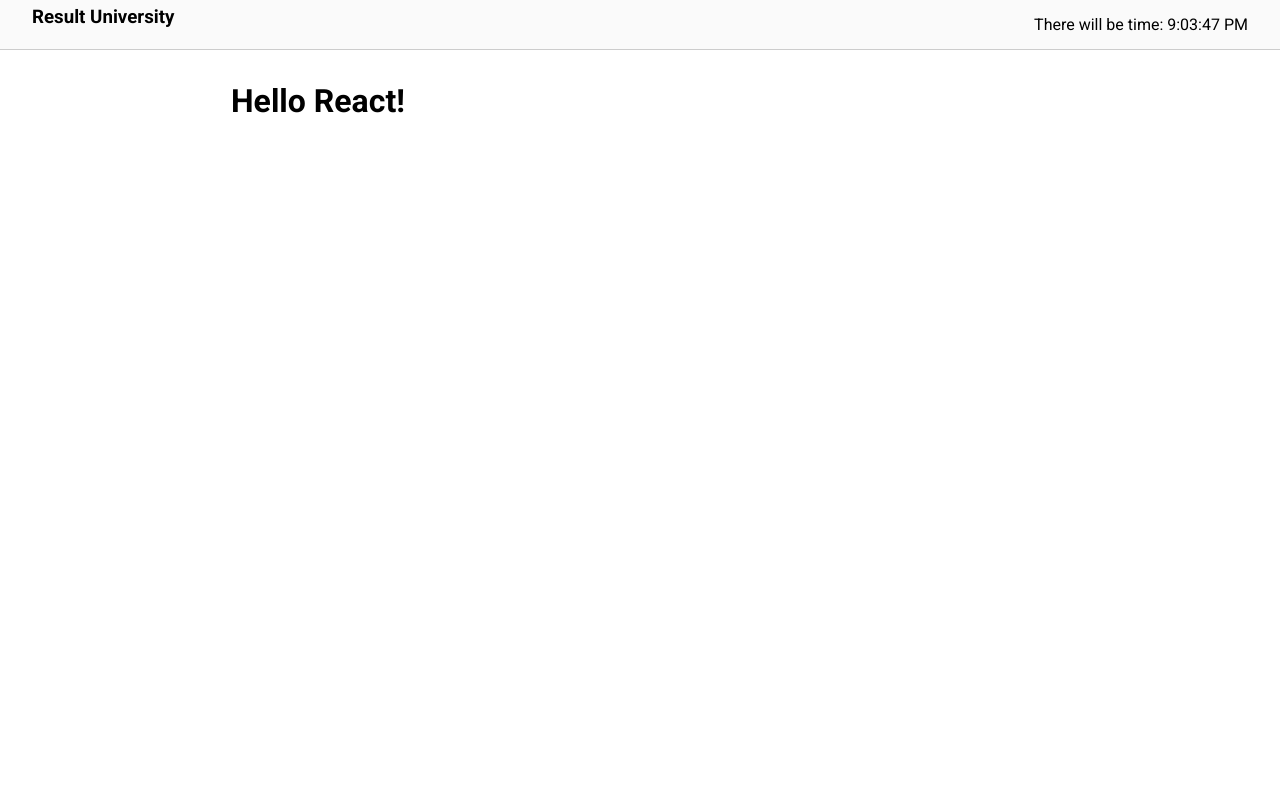
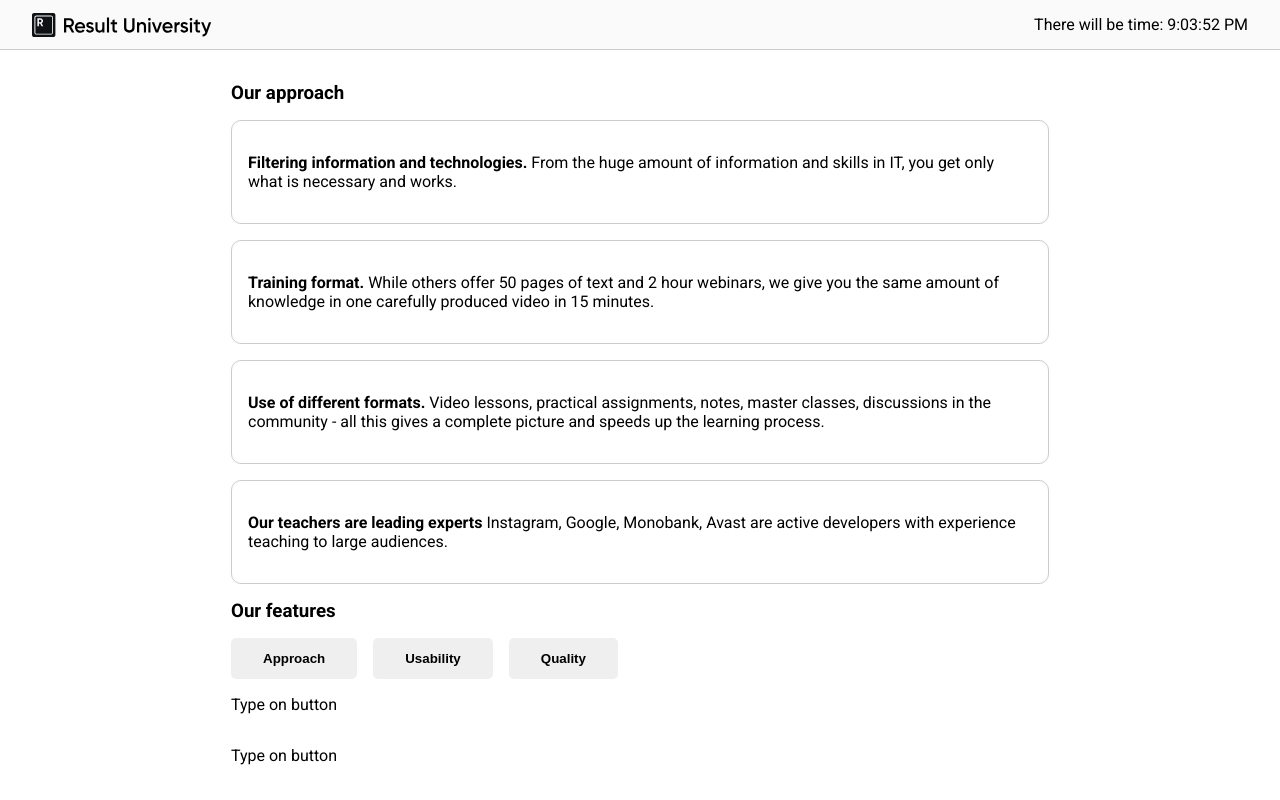
Before and after one commit to pppisar/react-js, a React (Vite) app: page / in a window 1280 px wide. Built offline with nearby package versions, Linux system fonts and the light colour scheme.

Commit message:
Add components, Use hooks and states

```diff
--- a/src/App.jsx
+++ b/src/App.jsx
@@ -1,13 +1,65 @@
 import Header from "./components/Header"
+import ApproachDesc from "./components/ApproachDesc"
+import Button from "./components/Button/Button"
+import { useState } from "react"
+import { ways, differences } from './data'
+
+
+// useState is hook
 
 function App() {
+  // You can't write hooks otside component(App function)
+  // const stateArray = useState("Tap on button")
+  // const content = stateArray[0]
+  // const setContent = stateArray[1]
+
+  const [contentType, setContentType] = useState(null)
+
+  let tabContent = null
+
+  if (contentType) {
+    tabContent = <p>{differences[contentType]}</p>
+  } else {
+    tabContent = <p>Type on button</p>
+  }
+
+  function handleClick(type) {
+    setContentType(type)
+    // content = type
+  }
+
   return (
     <div>
-
       <Header />
 
       <main>
-        <h1>Hello React!</h1>
+        <section>
+          <h3>Our approach</h3>
+          <ul>
+            <ApproachDesc {...ways[0]} />
+            <ApproachDesc {...ways[1]} />
+            <ApproachDesc {...ways[2]} />
+            <ApproachDesc {...ways[3]} />
+          </ul>
+        </section>
+
+        <section>
+          <h3>Our features</h3>
+
+          <Button onClick={() => handleClick('way')}>Approach</Button>
+          <Button onClick={() => handleClick('easy')}>Usability</Button>
+          <Button onClick={() => handleClick('program')}>Quality</Button>
+
+          {/* { contentType ? <p>{ differences[contentType] }</p> : <p>Type on button</p> } */}
+
+          {/* { !contentType ? <p>Type on button</p> : null }
+          { contentType ? <p>{ differences[contentType] }</p> : null } */}
+
+          { !contentType && <p>Type on button</p> }
+          { contentType && <p>{ differences[contentType] }</p> }
+
+          { tabContent }
+        </section>
       </main>
     </div>
   )
--- /dev/null
+++ b/src/components/ApproachDesc.jsx
@@ -0,0 +1,12 @@
+// function ApproachDesc(props) {
+function ApproachDesc({title, description}) {
+  return (
+    <li>
+      <p>
+        <strong>{title}</strong> {description}
+      </p>
+    </li>
+  )
+}
+
+export default ApproachDesc
--- /dev/null
+++ b/src/components/Button/Button.css
@@ -0,0 +1,22 @@
+.button {
+  padding: 0.8rem 2rem;
+  border: none;
+  border-radius: 5px;
+  cursor: pointer;
+  transition: all 0.3s;
+  font-weight: bold;
+  margin-right: 1rem;
+}
+
+.button:hover {
+  opacity: 0.8;
+}
+
+.button:disabled {
+  cursor: not-allowed;
+}
+
+.button.active {
+  background: #3e6ae1;
+  color: #fff;
+}
--- /dev/null
+++ b/src/components/Button/Button.jsx
@@ -0,0 +1,9 @@
+import './Button.css'
+
+export default function Button({ children, onClick }) {
+    // const handleMouseEnter = () => console.log('entered')
+
+    return (
+        <button className='button' onClick={onClick}>{ children }</button>
+    )
+}
--- a/src/components/Header.jsx
+++ b/src/components/Header.jsx
@@ -1,10 +1,21 @@
-const now = new Date()
+import { useState } from 'react'
+import logo from '/logo-name.svg'
 
 function Header() {
+  const [date, setDate] = useState(new Date())
+
+  setInterval(() => {
+    setDate(new Date())
+  }, 1000)
+
   return (
     <header>
-      <h3>Result University</h3>
-      <span>There will be time: { now.toLocaleTimeString() }</span>
+      <img src={logo} alt="" />
+
+      {/* <h3>Result University</h3> */}
+
+
+      <span>There will be time: { date.toLocaleTimeString() }</span>
     </header>
   )
 }
--- a/src/data.js
+++ b/src/data.js
@@ -1,29 +1,29 @@
 export const ways = [
   {
-    title: 'Фильтрация информации и технологий.',
+    title: 'Filtering information and technologies.',
     description:
-      'Из огромного количества информации и навыков в IT, вы получаете только то, что необходимо и работает.',
+      'From the huge amount of information and skills in IT, you get only what is necessary and works.',
   },
   {
-    title: 'Формат обучения.',
+    title: 'Training format.',
     description:
-      'Пока другие предлагают 50 страниц текста и вебинары по 2 часа, мы даем вам тот же объем знаний в одном тщательно подготовленном видео за 15 минут.',
+      'While others offer 50 pages of text and 2 hour webinars, we give you the same amount of knowledge in one carefully produced video in 15 minutes.',
   },
   {
-    title: 'Применение разных форматов.',
+    title: 'Use of different formats.',
     description:
-      'Видео-уроки, практические задания, конспекты, мастер-классы, обсуждения в сообществе — все это дает полноценную картину и ускоряет процесс обучения.',
+      'Video lessons, practical assignments, notes, master classes, discussions in the community - all this gives a complete picture and speeds up the learning process.',
   },
   {
-    title: 'Наши преподаватели ведущие специалисты',
+    title: 'Our teachers are leading experts',
     description:
-      'VK, Avito, Тинькофф, Kaspersky — действующие разработчики с опытом преподавания для большой аудитории.',
+      'Instagram, Google, Monobank, Avast are active developers with experience teaching to large audiences.',
   },
 ]
 
 export const differences = {
-  way: 'Узконаправленный подход. Учим только фронтенду, поэтому вы получаете именно те знания, за которыми пришли.',
-  easy: 'Доступность обучения. Простыми словами объясняем сложные темы на понятных примерах.',
+  way: 'Narrowly focused approach. We only teach frontend, so you get exactly the knowledge you came for.',
+  easy: 'Availability of training. We explain complex topics in simple terms using clear examples.',
   program:
-    'Концентрация знаний. Например, модуль «HTML&CSS» даст вам столько же умений и навыков, как и 6 месяцев обучения по этой программе в госуниверситете.',
+    'Concentration of knowledge. For example, the “HTML&CSS” module will give you as many skills as 6 months of study in this program at a state university.',
 }
```
